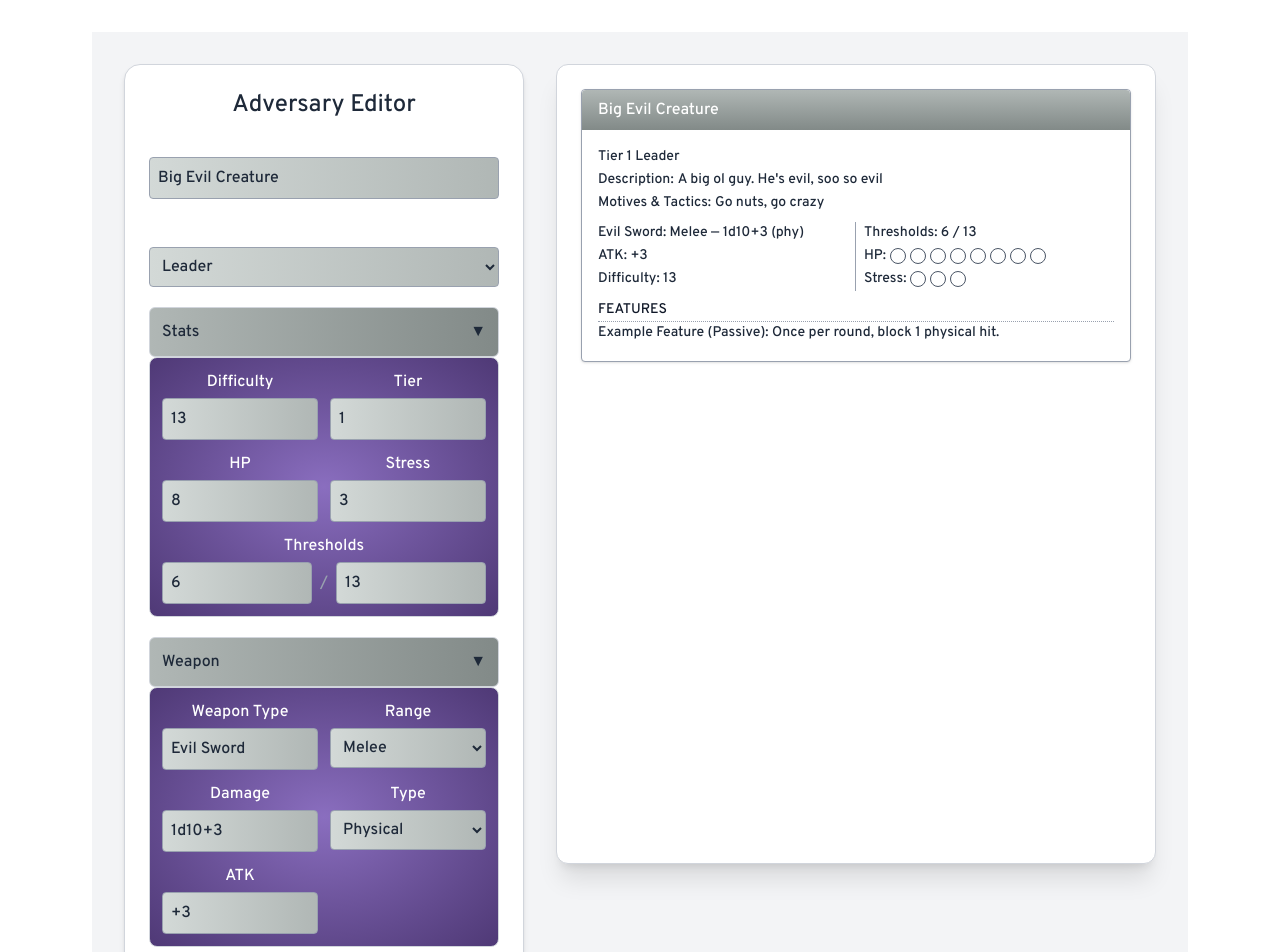
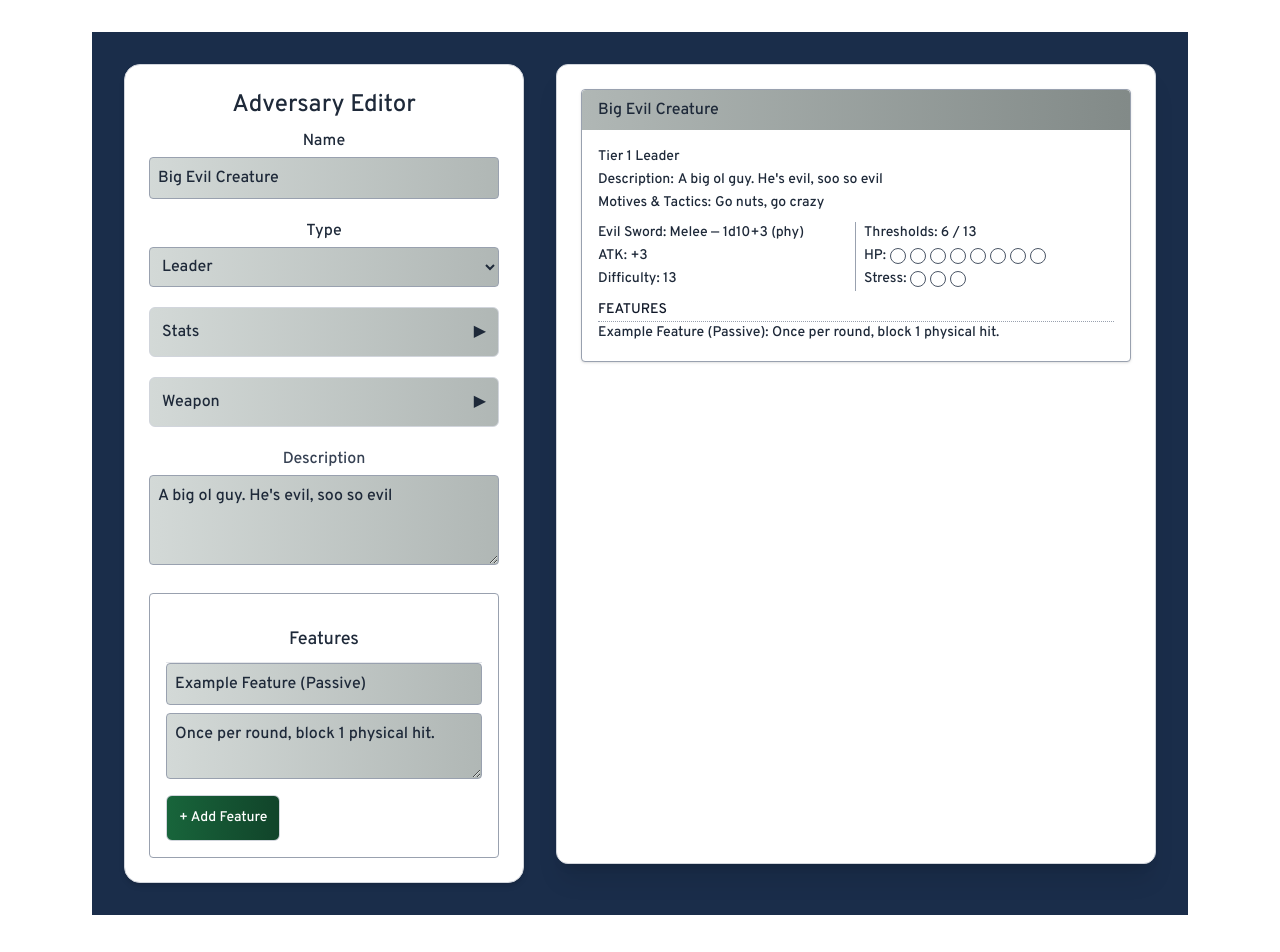
Before and after one commit to freyjabun/daggerlab, a Vue app: page / in a window 1280 px wide. Shown: the top 952 px of the page. Built offline with nearby package versions, Linux system fonts and the light colour scheme.

Commit message:
Fixed statblock colours

```diff
--- a/src/App.vue
+++ b/src/App.vue
@@ -7,7 +7,7 @@ const adversary = reactive(createExampleAdversary())
 </script>
 <template>
   <div
-    class="min-h-screen bg-gray-100 flex flex-col lg:flex-row items-start justify-center gap-8 p-8 print:bg-white print:block">
+    class="min-h-screen bg-codex-dark flex flex-col lg:flex-row items-start justify-center gap-8 p-8 print:bg-white print:block">
     <!-- Left: Form -->
     <div class="w-[400px] flex-shrink-0 print:hidden">
       <AdversaryForm :adversary="adversary" />
--- a/src/components/AdversaryCard.vue
+++ b/src/components/AdversaryCard.vue
@@ -6,7 +6,7 @@ defineProps({ adversary: Object })
   <div
     class="bg-white border border-gray-400 rounded shadow-sm max-w-2xl text-gray-800 print:shadow-none print:border-black">
     <!-- Header -->
-    <div class="bg-gradient-to-b from-bone to-bone-dark text-white px-4 py-2 rounded-t text-left">
+    <div class="bg-gradient-to-r from-bone to-bone-dark text-gray-800 px-4 py-2 rounded-t text-left">
       <h2 class="font-bold">{{ adversary.name }}</h2>
     </div>
 
--- a/src/components/Stats.vue
+++ b/src/components/Stats.vue
@@ -10,31 +10,31 @@ defineEmits(['update:modelValue'])
 
         <div class="grid grid-cols-2 gap-3">
             <div>
-                <label class="label">Difficulty</label>
+                <label>Difficulty</label>
                 <input v-model="modelValue.difficulty" @input="$emit('update:modelValue', modelValue)"
                     class="input-field" />
             </div>
 
             <div>
-                <label class="label">Tier</label>
+                <label>Tier</label>
                 <input v-model="modelValue.tier" @input="$emit('update:modelValue', modelValue)" class="input-field" />
             </div>
 
             <div>
-                <label class="label">HP</label>
+                <label>HP</label>
                 <input v-model.number="modelValue.hp" @input="$emit('update:modelValue', modelValue)"
                     class="input-field" />
             </div>
 
             <div>
-                <label class="label">Stress</label>
+                <label>Stress</label>
                 <input v-model.number="modelValue.stress" @input="$emit('update:modelValue', modelValue)"
                     class="input-field" />
             </div>
 
         </div>
         <div>
-            <label class="label">Thresholds</label>
+            <label>Thresholds</label>
             <div class="flex items-center space-x-2">
                 <input v-model.number="modelValue.thresholdMinor" @input="$emit('update:modelValue', modelValue)"
                     class="input-field flex-1"></input>
--- a/src/components/WeaponEditor.vue
+++ b/src/components/WeaponEditor.vue
@@ -6,11 +6,11 @@ defineEmits(['update:modelValue'])
 </script>
 
 <template>
-  <div class="space-y-3">
+  <div class="space-y-3 label-white">
 
     <div class="grid grid-cols-2 gap-3">
       <div>
-        <label class="label">Weapon Type</label>
+        <label>Weapon Type</label>
         <input
           v-model="modelValue.weaponType"
           @input="$emit('update:modelValue', modelValue)"
@@ -20,7 +20,7 @@ defineEmits(['update:modelValue'])
 
 
       <div>
-        <label class="label">Range</label>
+        <label >Range</label>
         <select
           v-model="modelValue.range"
           @change="$emit('update:modelValue', modelValue)"
@@ -35,7 +35,7 @@ defineEmits(['update:modelValue'])
       </div>
 
       <div>
-        <label class="label">Damage</label>
+        <label>Damage</label>
         <input
           v-model="modelValue.roll"
           @input="$emit('update:modelValue', modelValue)"
@@ -44,7 +44,7 @@ defineEmits(['update:modelValue'])
       </div>
 
       <div>
-        <label class="label">Type</label>
+        <label>Type</label>
         <select
           v-model="modelValue.damageType"
           @change="$emit('update:modelValue', modelValue)"
@@ -56,7 +56,7 @@ defineEmits(['update:modelValue'])
       </div>
 
       <div>
-        <label class="label">ATK</label>
+        <label>ATK</label>
         <input
             v-model="modelValue.atk"
             @change="$emit('update:modelValue', modelValue)"
--- a/src/components/utilComponents/Collapsible.vue
+++ b/src/components/utilComponents/Collapsible.vue
@@ -3,10 +3,10 @@ import { ref } from 'vue';
 
 const props = defineProps({
   title: { type: String, required: true },
-  initiallyOpen: { type: Boolean, default: true }
+  initiallyClosed: { type: Boolean, default: false }
 });
 
-const isOpen = ref(props.initiallyOpen);
+const isOpen = ref(props.initiallyClosed);
 const toggle = () => {
   isOpen.value = !isOpen.value;
 };
@@ -16,7 +16,7 @@ const toggle = () => {
   <div>
 <button
   class="w-full text-left font-semibold flex justify-between items-center p-3 rounded focus:outline-none
-          border border-gray-300 appearance-none bg-gradient-to-r from-bone to-bone-dark text-gray-800"
+          border border-gray-300 appearance-none bg-gradient-to-r from-bone-light to-bone text-gray-800"
   @click="toggle"
 >
   {{ title }}
@@ -26,7 +26,7 @@ const toggle = () => {
 
 
 
-    <div v-show="isOpen" :class="['bg-radial from-daggerpurple-light from-daggerpurple to-daggerpurple-dark','rounded-lg p-3', isOpen ? 'border border-gray-300' : '']">
+    <div v-show="isOpen" :class="['bg-radial from-daggerpurple-dark from-daggerpurple to-daggerpurple-light','rounded-lg p-3', isOpen ? 'border border-gray-300' : '']">
       <slot />
     </div>
   </div>
--- a/src/style.css
+++ b/src/style.css
@@ -84,7 +84,11 @@
 }
 
 .label {
-  @apply block font-semibold text-white mb-1;
+  @apply block font-semibold text-gray-800 mb-1;
+}
+
+.label-white {
+  @apply text-white block font-semibold mb-1
 }
 a {
   font-weight: 500;
```
